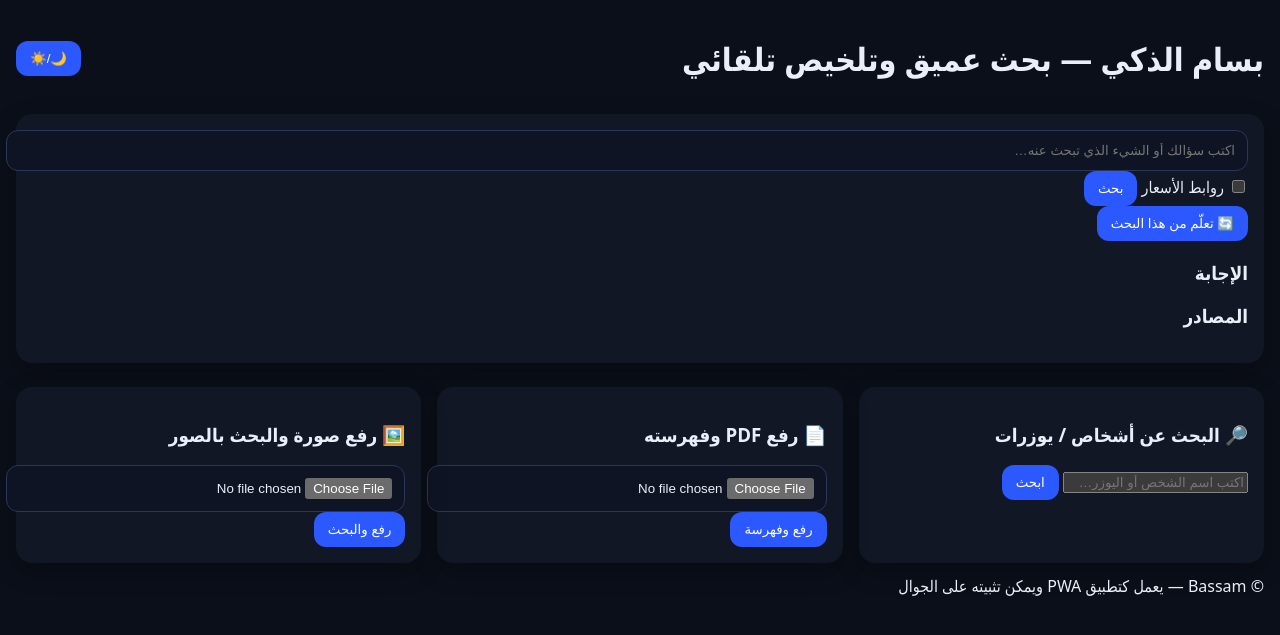
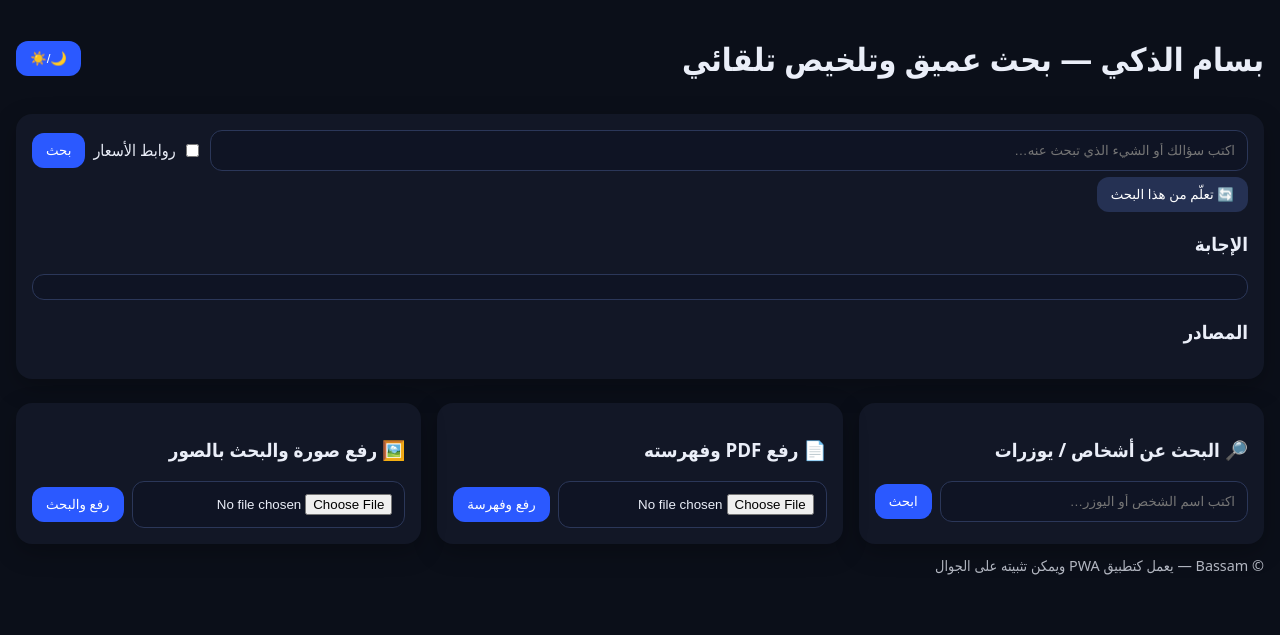
Before and after one commit to bassam-st/BASSAM-APP, a FastAPI app: page / in a window 1280 px wide. Shown: the top 635 px of the page. Run offline with FastAPI, Linux system fonts and the light colour scheme; parts of the project's set-up code (start-up, migrations or seed data) failed here and were passed over.

Commit message:
Update style.css

```diff
--- a/static/style.css
+++ b/static/style.css
@@ -1,9 +1,31 @@
-:root { color-scheme: dark; }
-body { font-family: system-ui, Tahoma; background:#0b0f19; color:#eaeef8; margin:0; padding:16px; }
-header { display:flex; gap:12px; align-items:center; justify-content:space-between; }
-.card { background:#121726; padding:16px; border-radius:16px; box-shadow:0 8px 24px rgba(0,0,0,.3); margin:12px 0; }
-.grid { display:grid; grid-template-columns: repeat(auto-fit, minmax(260px,1fr)); gap:16px; }
-input[type="file"], input#q { width:100%; padding:12px; border-radius:12px; border:1px solid #2b3759; background:#0f1424; color:#eaeef8; }
+:root { color-scheme: dark light; }
+* { box-sizing: border-box; }
+body {
+  font-family: system-ui, Tahoma;
+  margin: 0; padding: 16px;
+  background: var(--bg, #0b0f19);
+  color: var(--fg, #eaeef8);
+}
+.top { display:flex; gap:12px; align-items:center; justify-content:space-between; }
+.actions { display:flex; gap:8px; align-items:center; }
+.card { background: var(--card, #121726); padding:16px; border-radius:16px; box-shadow:0 8px 24px rgba(0,0,0,.25); margin:12px 0; }
+.grid { display:grid; grid-template-columns: repeat(auto-fit, minmax(280px,1fr)); gap:16px; }
+.row { display:flex; gap:8px; align-items:center; flex-wrap:wrap; }
+.row.small { margin-top:6px; }
+input[type="file"], input#q, input#name {
+  flex:1; min-width: 220px;
+  padding:12px; border-radius:12px; border:1px solid #2b3759; background:#0f1424; color:#eaeef8;
+}
 button { padding:10px 14px; border:0; border-radius:12px; background:#2b59ff; color:#fff; cursor:pointer; }
-#sources a { display:block; color:#8ab4ff; margin:6px 0; text-decoration:none; }
-#sources a:hover { text-decoration:underline; }
+button.ghost { background:#253153; }
+button:disabled { opacity:.6; cursor:not-allowed; }
+.chk { display:flex; align-items:center; gap:6px; }
+.links a { display:block; color:#8ab4ff; margin:6px 0; text-decoration:none; word-break: break-word; }
+.links a:hover { text-decoration:underline; }
+.answer { white-space:pre-wrap; line-height:1.7; background: #0f1424; padding:12px; border-radius:12px; border:1px solid #2b3759; }
+.muted { opacity:.75; font-size:.9rem; }
+
+/* Light theme */
+body.light { --bg:#f6f7fb; --fg:#1a2237; --card:#ffffff; }
+body.light input#q, body.light input#name { background:#fff; color:#1a2237; border-color:#d6d8e5; }
+body.light .answer { background:#fff; border-color:#e5e7f1; }
```
